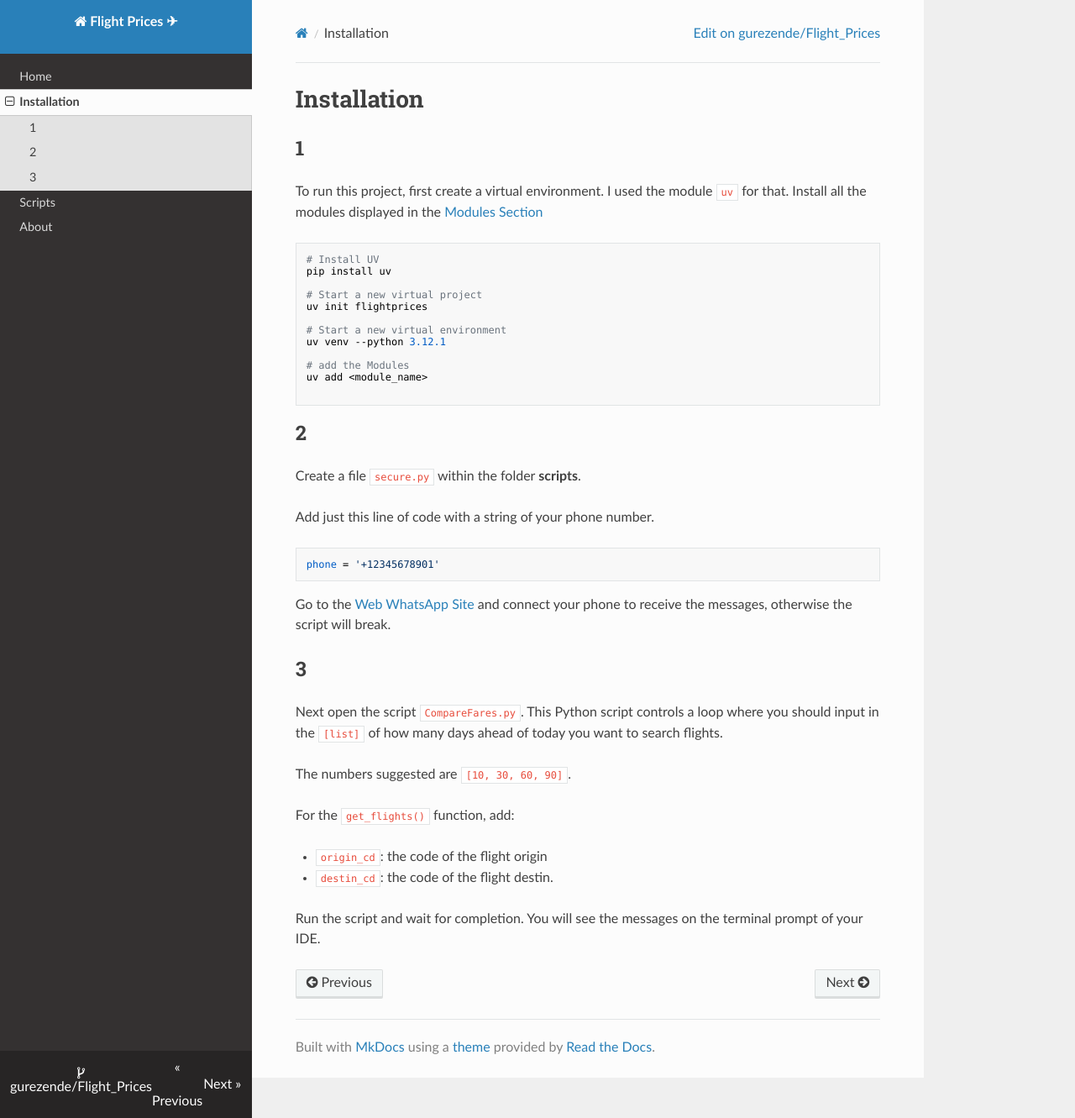
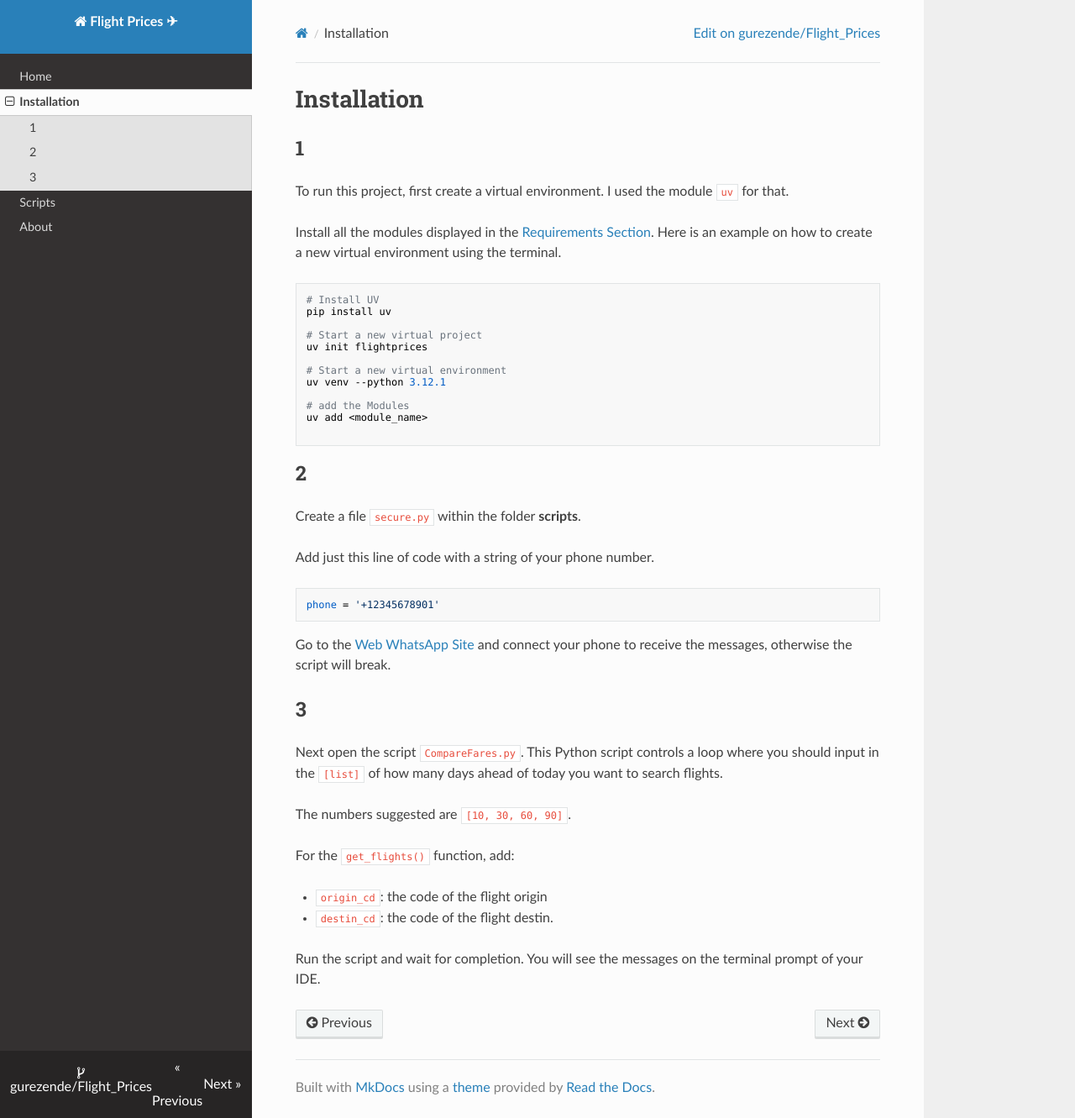
Before and after one commit to gurezende/Flight_Prices, an MkDocs documentation site: the page built from docs/installation.md, in a window 1280 px wide and 1331 px high. Shown: the whole window at 84% size. Built offline with MkDocs 1.6.1, drawn with Linux system fonts in a browser that asks for light colours; nearby versions of some CDN libraries.

Commit message:
Upd: Documentation updates add output example

````diff
--- a/docs/installation.md
+++ b/docs/installation.md
@@ -2,7 +2,10 @@
 
 ## **1**
 To run this project, first create a virtual environment. I used the module `uv` for that.
-Install all the modules displayed in the [Modules Section](index.md/#modules)
+
+Install all the modules displayed in the [Requirements Section](index.md/#requirements).
+Here is an example on how to create a new virtual environment using the terminal.
+
 ```Python
 # Install UV
 pip install uv
````
Also changed, not shown: README.md (+2 -1 lines), docs/functions.md (+27 -0 lines), site/index.html, 1 other file.
